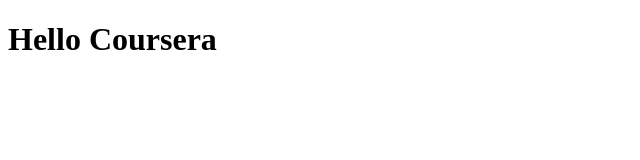
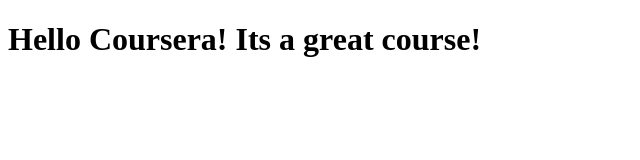
Before and after one commit to Meera-Remadevi/coursera-test, a plain HTML site: page site/index.html in a window 1280 px wide. Shown: the whole page, without its empty margins (0-640 px from the left). Drawn offline with Linux system fonts and the light colour scheme.

Commit message:
Small addition to our page content.

```diff
--- a/site/index.html
+++ b/site/index.html
@@ -5,6 +5,6 @@
 	<title>Hello Coursera!</title>
 </head>
 <body>
-<h1> Hello Coursera<! Its a great course!/h1>
+<h1> Hello Coursera! Its a great course!</h1>
 </body>
 </html>
```
